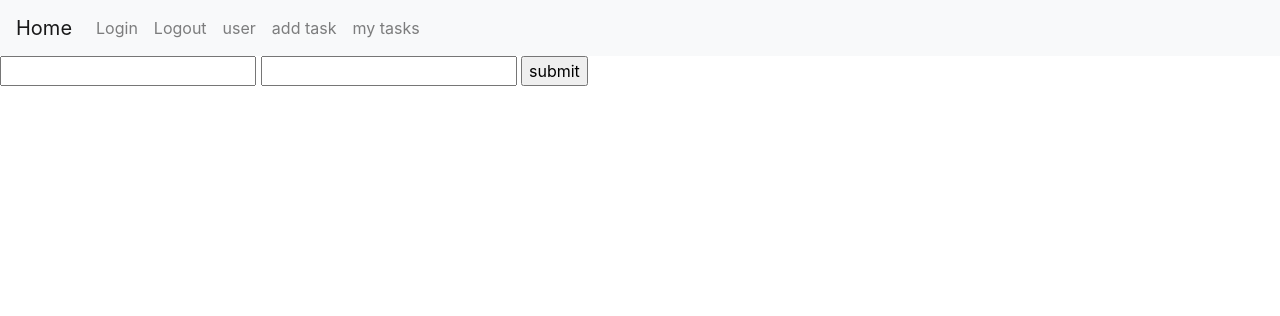
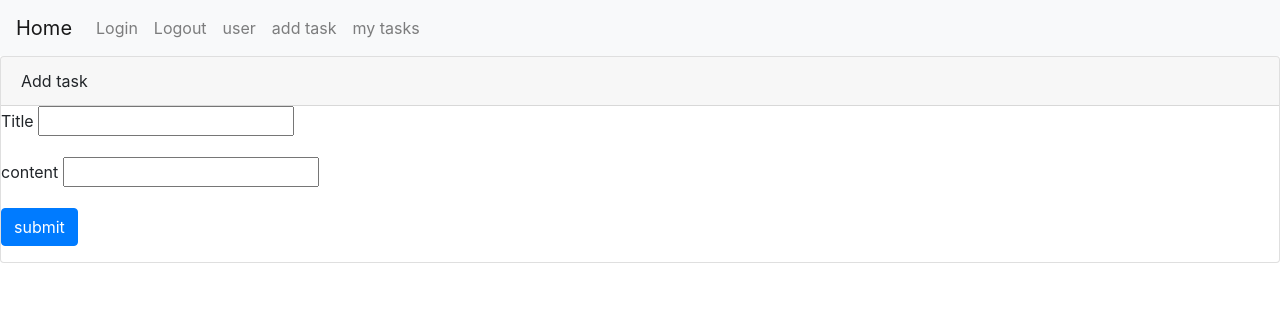
Before and after one commit to julek3335/flask_TODO, a Flask app: page /addTasks in a window 1280 px wide. Shown: the top 316 px of the page. Run offline with Flask 2, Linux system fonts and the light colour scheme; the visitor is signed in with stand-in values (Sample User, id 1); some libraries are stand-ins or nearby versions.

Commit message:
Add bootstrap

```diff
--- a/templates/add_tasks.html
+++ b/templates/add_tasks.html
@@ -5,14 +5,30 @@
 {% with messages = get_flashed_messages() %}
 {% if messages %}
     {% for message in messages %}
-        <p>{{message}}</p>
+    <div class="alert alert-primary" role="alert">
+        {{message}}
+    </div>
     {% endfor %}
 {% endif %}
 {% endwith %}
 
 <form action="#" method="POST">
-    <input type="text" name = "title">
-    <input type="text" name = "content">
-    <input type="submit" value="submit">
+    <div class="card">
+        <div class="card-header">
+            Add task
+          </div>
+        <div class="mb-3">
+            <label for="titleInput" class="form-label">Title</label>
+            <input type="text" name = "title" id="titleInput">
+        </div>
+        <div class="mb-3">
+            <label for="contentInput" class="form-label">content</label>
+            <input type="text" name = "content" id="contentInput">
+        </div>
+        <div class="mb-3">
+            <input type="submit" value="submit" class="btn btn-primary">
+        </div>
+    </div>
+
 </form>
 {% endblock %}
--- a/templates/login.html
+++ b/templates/login.html
@@ -5,7 +5,9 @@
     {% with messages = get_flashed_messages() %}
         {% if messages %}
             {% for message in messages %}
-                <p>{{message}}</p>
+            <div class="alert alert-primary" role="alert">
+                {{message}}
+            </div>
             {% endfor %}
         {% endif %}
     {% endwith %}
--- a/templates/tasks.html
+++ b/templates/tasks.html
@@ -5,7 +5,9 @@
     {% with messages = get_flashed_messages() %}
         {% if messages %}
             {% for message in messages %}
-                <p>{{message}}</p>
+            <div class="alert alert-primary" role="alert">
+                {{message}}
+            </div>
             {% endfor %}
         {% endif %}
     {% endwith %}
@@ -28,7 +30,7 @@
                 <td>{{task["content"]}}</td>
                 <td>
                     <form method="post" action="{{ url_for('delPost', _id=task["_id"]) }}">
-                        <button type="submit">Usuń</button>
+                        <button type="submit" class="btn btn-danger">Delete</button>
                       </form>
                 </td>
             </tr>
--- a/templates/user.html
+++ b/templates/user.html
@@ -6,7 +6,9 @@
 {% with messages = get_flashed_messages() %}
     {% if messages %}
         {% for message in messages %}
-            <p>{{message}}</p>
+        <div class="alert alert-primary" role="alert">
+            {{message}}
+        </div>
         {% endfor %}
     {% endif %}
 {% endwith %}
```
Also changed, not shown: 1 other file.
